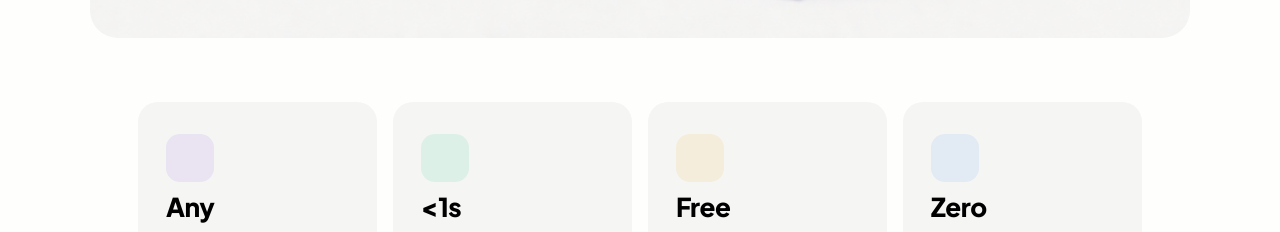
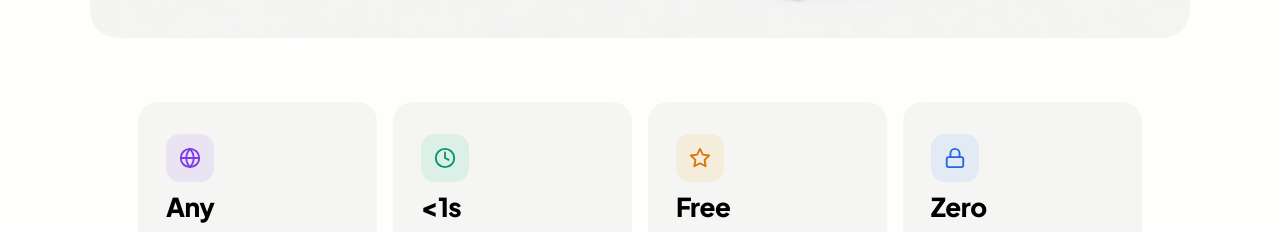
Before and after one commit to pavanjaya/justlog-landing-next, a Next.js app: page / in a window 1280 px wide. Shown: the part 1363-1595 px from the top of the page. Built offline with nearby package versions, Linux system fonts and the light colour scheme.

Commit message:
Add icons to stats strip cards

```diff
--- a/src/app/page.tsx
+++ b/src/app/page.tsx
@@ -241,13 +241,13 @@ export default function HomePage() {
       {/* STATS */}
       <div className="stats-strip">
         {([
-          { bg:"rgba(124,58,237,0.10)", num:"Any", label:"Language, powered by AI" },
-          { bg:"rgba(16,185,129,0.10)", num:"<1s", label:"To log a transaction" },
-          { bg:"rgba(245,158,11,0.10)", num:"Free", label:"Forever plan, no card needed" },
-          { bg:"rgba(59,130,246,0.10)", num:"Zero", label:"Bank connections required" },
-        ] as const).map(({ bg, num, label }) => (
+          { bg:"rgba(124,58,237,0.10)", color:"#7C3AED", num:"Any", label:"Language, powered by AI", icon:<svg width="22" height="22" viewBox="0 0 24 24" fill="none" stroke="currentColor" strokeWidth="2" strokeLinecap="round" strokeLinejoin="round"><circle cx="12" cy="12" r="10"/><path d="M12 2a14.5 14.5 0 0 0 0 20 14.5 14.5 0 0 0 0-20"/><path d="M2 12h20"/></svg> },
+          { bg:"rgba(16,185,129,0.10)", color:"#059669", num:"<1s", label:"To log a transaction", icon:<svg width="22" height="22" viewBox="0 0 24 24" fill="none" stroke="currentColor" strokeWidth="2" strokeLinecap="round" strokeLinejoin="round"><circle cx="12" cy="12" r="10"/><polyline points="12 6 12 12 16 14"/></svg> },
+          { bg:"rgba(245,158,11,0.10)", color:"#D97706", num:"Free", label:"Forever plan, no card needed", icon:<svg width="22" height="22" viewBox="0 0 24 24" fill="none" stroke="currentColor" strokeWidth="2" strokeLinecap="round" strokeLinejoin="round"><path d="M12 2l3.09 6.26L22 9.27l-5 4.87 1.18 6.88L12 17.77l-6.18 3.25L7 14.14 2 9.27l6.91-1.01L12 2z"/></svg> },
+          { bg:"rgba(59,130,246,0.10)", color:"#2563EB", num:"Zero", label:"Bank connections required", icon:<svg width="22" height="22" viewBox="0 0 24 24" fill="none" stroke="currentColor" strokeWidth="2" strokeLinecap="round" strokeLinejoin="round"><rect x="3" y="11" width="18" height="11" rx="2" ry="2"/><path d="M7 11V7a5 5 0 0 1 10 0v4"/></svg> },
+        ] as const).map(({ bg, color, num, label, icon }) => (
           <div key={num} className="stat-item">
-            <div className="stat-icon" style={{ background: bg }} />
+            <div className="stat-icon" style={{ background: bg, color }}>{icon}</div>
             <div className="stat-num">{num}</div>
             <div className="stat-label">{label}</div>
           </div>
```
